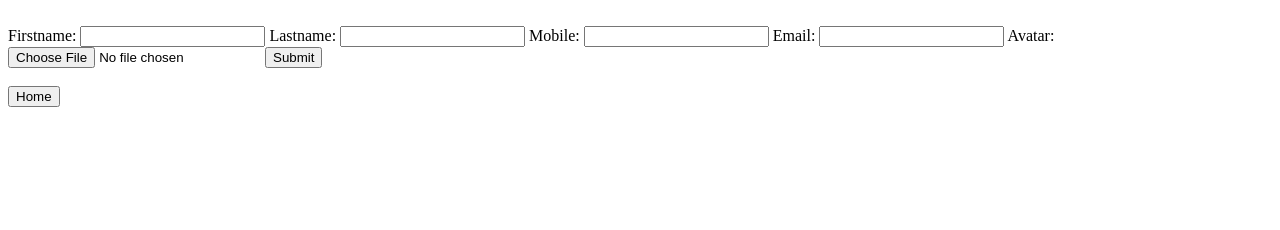
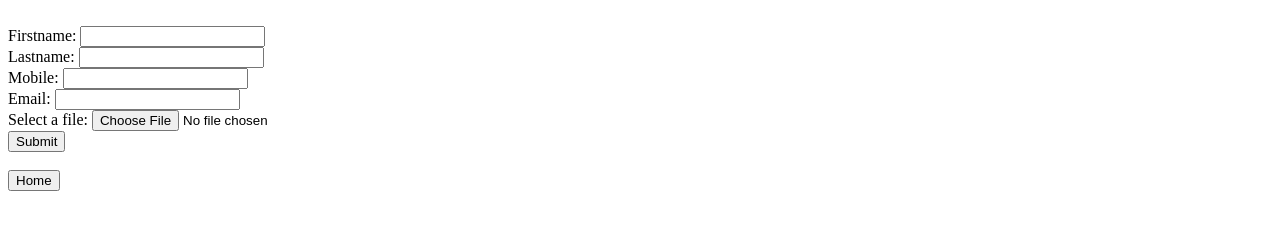
Before and after one commit to Ntombifuthi-Mashinini/FNBContactBook, a plain HTML site: page add-contact.html in a window 1280 px wide. Drawn offline with Linux system fonts and the light colour scheme.

Commit message:
Add contact form with input fields and home button

```diff
--- a/add-contact.html
+++ b/add-contact.html
@@ -9,19 +9,19 @@
     <br>
     <form id="editForm">
     <label for="firstname">Firstname:</label>
-    <input type="text" id="firstname" name="firstname">
+    <input type="text" id="firstname" name="firstname"> <br>
 
     <label for="lastname">Lastname:</label>
-    <input type="text" id="lastname" name="lastname">
+    <input type="text" id="lastname" name="lastname"> <br>
 
     <label for="mobile">Mobile:</label>
-    <input type="text" id="mobile" name="mobile">
+    <input type="text" id="mobile" name="mobile"> <br>
 
     <label for="email">Email:</label>
-    <input type="email" id="email" name="email">
+    <input type="email" id="email" name="email"> <br>
 
-    <label for="avatar">Avatar:</label>
-    <input type="file" id="avatar" name="avatar">
+    <label for="avatar">Select a file:</label>
+    <input type="file" id="avatar" name="avatar"> <br>
 
     <button type="submit" id="submitForm">Submit</button>
 </form>
```
